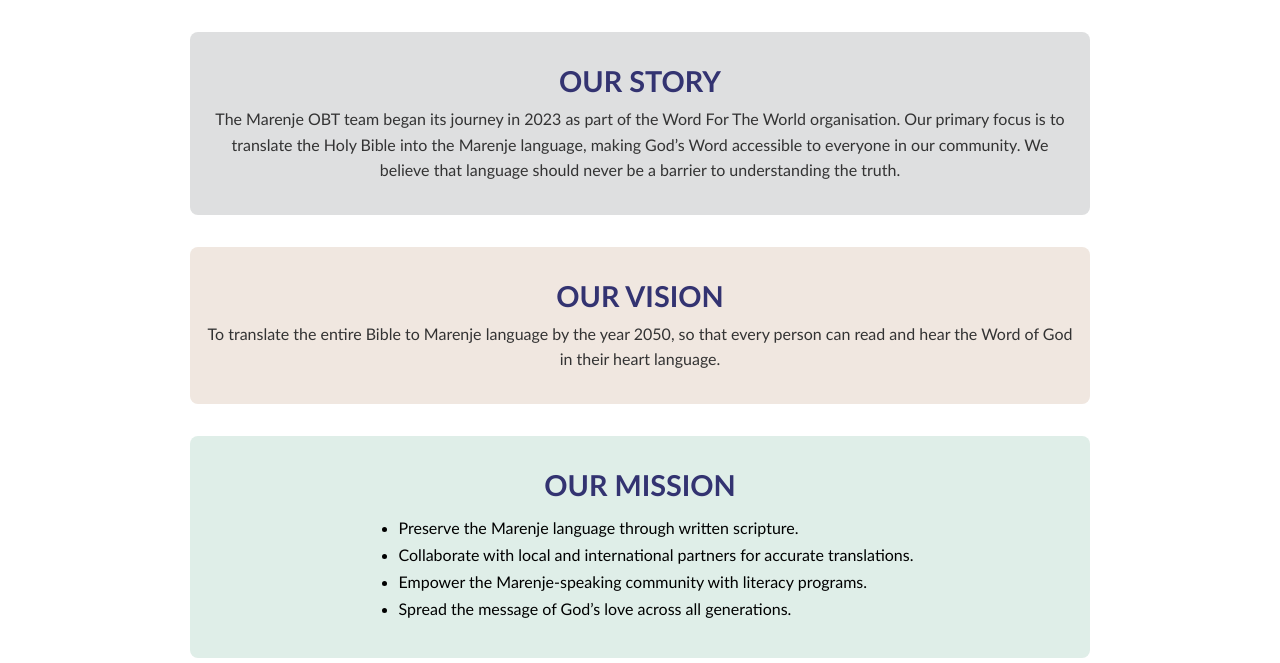
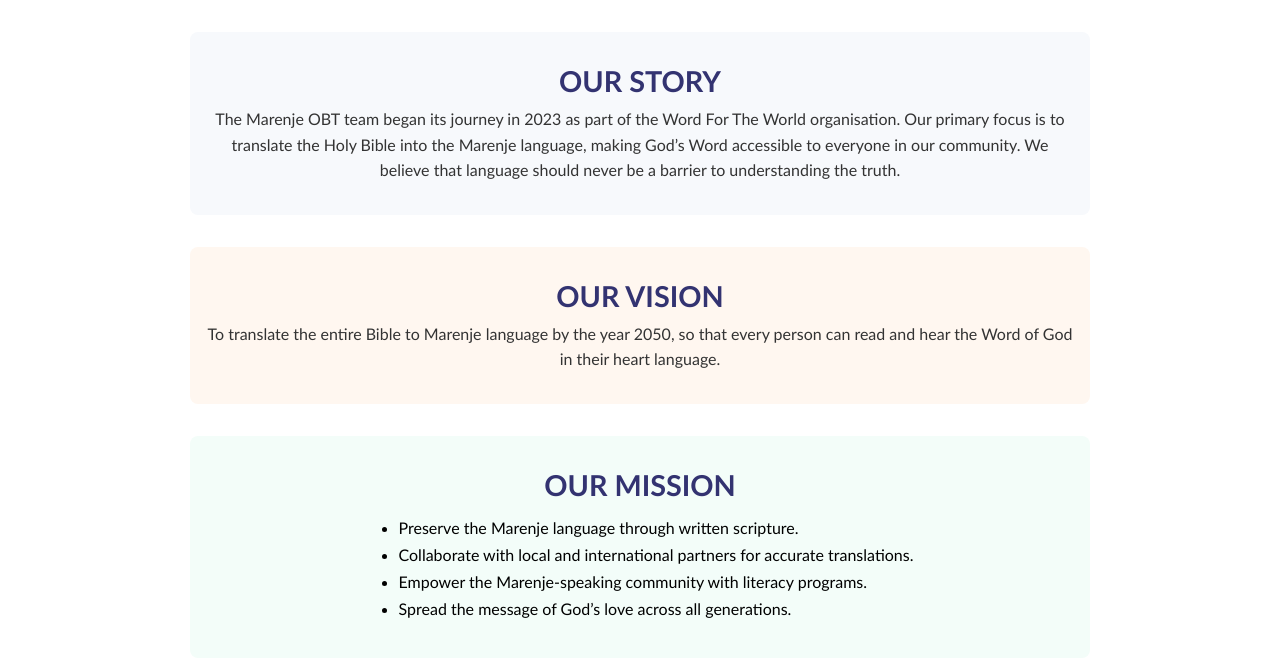
Before and after one commit to Favour-2707/Marenje_OBT, a plain HTML site: page about.html in a window 1280 px wide. Shown: the part 289-952 px from the top of the page. Drawn offline with Linux system fonts and the light colour scheme.

Commit message:
updated the about page and made the background for the items lighter

```diff
--- a/style.css
+++ b/style.css
@@ -183,15 +183,15 @@ html {
 
 /* Different delays so they appear one after another */
 .about-history {
-    background-color: #dedfe0;
+    background-color: #f7f9fc;
     animation-delay: 0.2s;
 }
 .about-vision {
-    background-color: #f0e7e0;
+    background-color: #fff7f0;
     animation-delay: 0.4s;
 }
 .about-mission {
-    background-color: #dfeee8;
+    background-color: #f3fdf9;
     animation-delay: 0.6s;
 }
 .about-quote {
```
